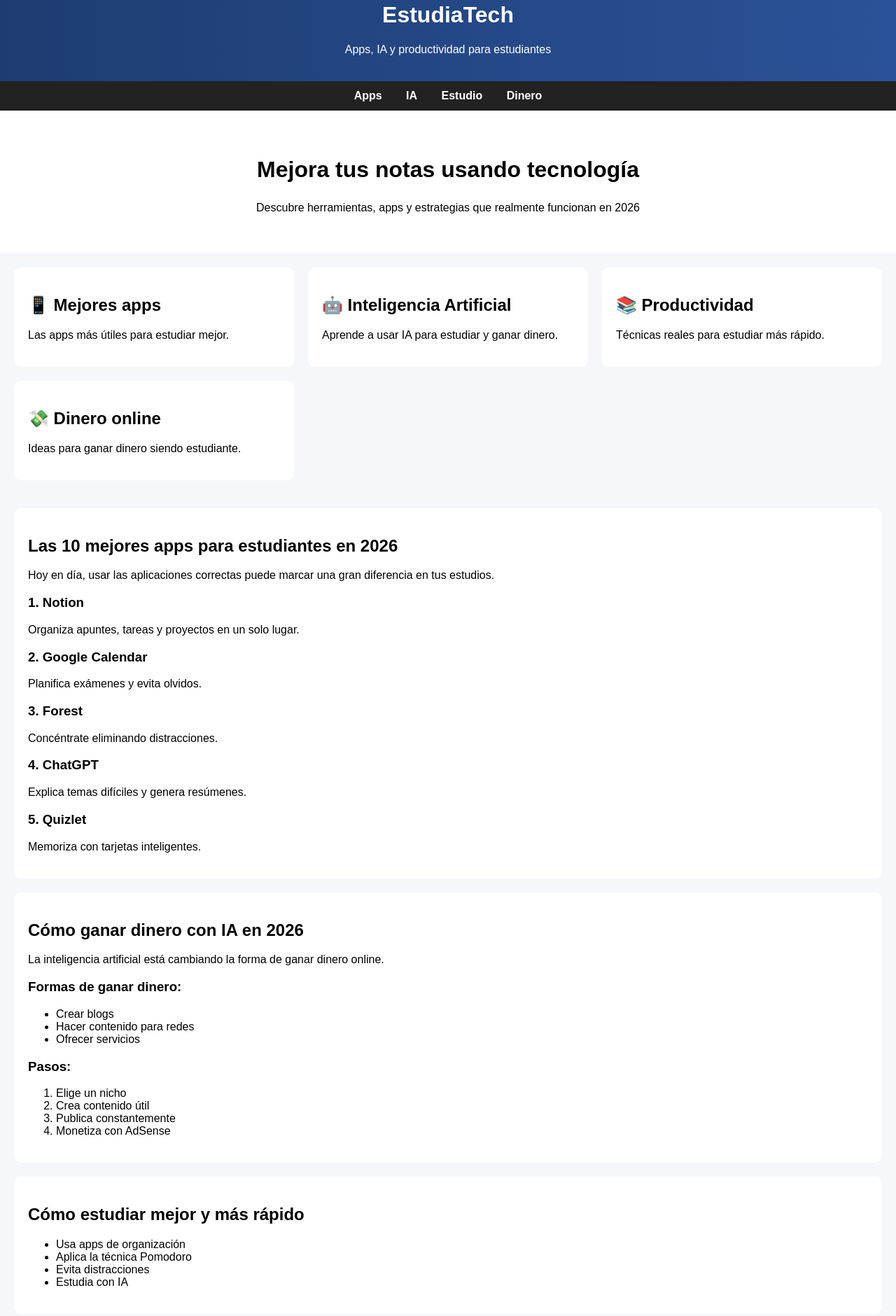
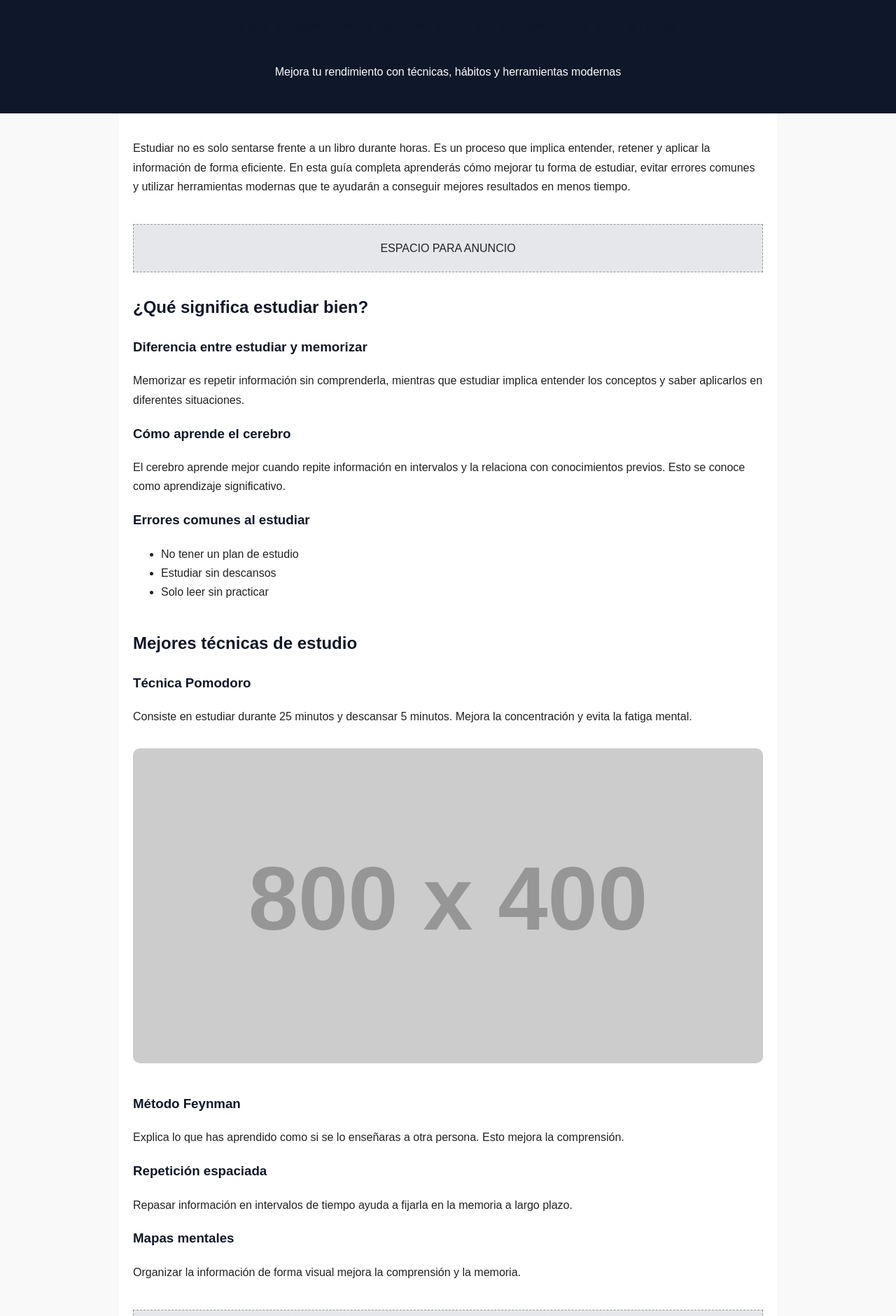
Before and after one commit to danielmegiassantos007-rgb/estudiatech, a plain HTML site: page index.html in a window 1280 px wide. Shown: the part 38-1918 px from the top of the page at 70% size. Drawn offline with Linux system fonts and the light colour scheme; placeholder pictures from the web are drawn by us.

Commit message:
Update index.html

```diff
--- a/index.html
+++ b/index.html
@@ -1,89 +1,49 @@
+
 <!DOCTYPE html>
 <html lang="es">
 <head>
 <meta charset="UTF-8">
 <meta name="viewport" content="width=device-width, initial-scale=1.0">
-<title>EstudiaTech | Apps, IA y productividad para estudiantes</title>
-
-<meta name="description" content="Descubre las mejores apps, herramientas de IA y métodos de estudio para mejorar tus notas y ganar dinero online siendo estudiante.">
-
-<!-- Google AdSense -->
-<!-- Pega aquí tu código cuando lo tengas -->
+<title>Guía completa para estudiar mejor en 2026</title>
+<meta name="description" content="Aprende a estudiar mejor con técnicas, herramientas, hábitos y consejos avanzados. Guía completa optimizada para mejorar tu rendimiento académico.">
 
 <style>
 body {
+font-family: Arial, sans-serif;
+line-height: 1.7;
 margin: 0;
-font-family: Arial, sans-serif;
-background: #f5f7fa;
+background: #f9f9f9;
+color: #222;
 }
-
-/* HEADER */
 header {
-background: linear-gradient(90deg, #1e3c72, #2a5298);
+background: #0f172a;
 color: white;
-padding: 20px;
+padding: 30px;
 text-align: center;
 }
-
-/* NAV */
-nav {
-background: #222;
-padding: 12px;
-text-align: center;
-}
-nav a {
-color: white;
-margin: 15px;
-text-decoration: none;
-font-weight: bold;
-}
-nav a:hover {
-color: #00d4ff;
-}
-
-/* HERO */
-.hero {
-padding: 40px;
-text-align: center;
+main {
+max-width: 900px;
+margin: auto;
+padding: 20px;
 background: white;
 }
-.hero h1 {
-font-size: 2em;
+h1, h2, h3 {
+color: #0f172a;
 }
-
-/* GRID */
-.grid {
-display: grid;
-grid-template-columns: repeat(auto-fit, minmax(300px, 1fr));
-gap: 20px;
-padding: 20px;
+section {
+margin-bottom: 40px;
 }
-
-/* CARD */
-.card {
-background: white;
-padding: 20px;
-border-radius: 10px;
-transition: 0.3s;
-}
-.card:hover {
-transform: translateY(-5px);
-}
-
-/* ARTICLE */
-article {
-padding: 20px;
-background: white;
-margin: 20px;
-border-radius: 10px;
-}
-
-/* FOOTER */
-footer {
-background: #111;
-color: white;
+.ad {
+background: #e5e7eb;
 text-align: center;
 padding: 20px;
+margin: 30px 0;
+border: 1px dashed #999;
+}
+img {
+width: 100%;
+border-radius: 10px;
+margin: 15px 0;
 }
 </style>
 </head>
@@ -91,120 +51,170 @@ padding: 20px;
 <body>
 
 <header>
-<h1>EstudiaTech</h1>
-<p>Apps, IA y productividad para estudiantes</p>
+<h1>Guía completa para estudiar mejor en 2026</h1>
+<p>Mejora tu rendimiento con técnicas, hábitos y herramientas modernas</p>
 </header>
 
-<nav>
-<a href="#apps">Apps</a>
-<a href="#ia">IA</a>
-<a href="#estudio">Estudio</a>
-<a href="#dinero">Dinero</a>
-</nav>
+<main>
 
-<section class="hero">
-<h1>Mejora tus notas usando tecnología</h1>
-<p>Descubre herramientas, apps y estrategias que realmente funcionan en 2026</p>
+<section>
+<p>
+Estudiar no es solo sentarse frente a un libro durante horas. Es un proceso que implica entender, retener y aplicar la información de forma eficiente. En esta guía completa aprenderás cómo mejorar tu forma de estudiar, evitar errores comunes y utilizar herramientas modernas que te ayudarán a conseguir mejores resultados en menos tiempo.
+</p>
 </section>
 
-<section class="grid">
+<div class="ad">ESPACIO PARA ANUNCIO</div>
 
-<div class="card">
-<h2>📱 Mejores apps</h2>
-<p>Las apps más útiles para estudiar mejor.</p>
-</div>
+<section>
+<h2>¿Qué significa estudiar bien?</h2>
 
-<div class="card">
-<h2>🤖 Inteligencia Artificial</h2>
-<p>Aprende a usar IA para estudiar y ganar dinero.</p>
-</div>
+<h3>Diferencia entre estudiar y memorizar</h3>
+<p>
+Memorizar es repetir información sin comprenderla, mientras que estudiar implica entender los conceptos y saber aplicarlos en diferentes situaciones.
+</p>
 
-<div class="card">
-<h2>📚 Productividad</h2>
-<p>Técnicas reales para estudiar más rápido.</p>
-</div>
+<h3>Cómo aprende el cerebro</h3>
+<p>
+El cerebro aprende mejor cuando repite información en intervalos y la relaciona con conocimientos previos. Esto se conoce como aprendizaje significativo.
+</p>
 
-<div class="card">
-<h2>💸 Dinero online</h2>
-<p>Ideas para ganar dinero siendo estudiante.</p>
-</div>
-
+<h3>Errores comunes al estudiar</h3>
+<ul>
+<li>No tener un plan de estudio</li>
+<li>Estudiar sin descansos</li>
+<li>Solo leer sin practicar</li>
+</ul>
 </section>
 
-<!-- ARTÍCULOS -->
+<section>
+<h2>Mejores técnicas de estudio</h2>
 
-<article id="apps">
-<h2>Las 10 mejores apps para estudiantes en 2026</h2>
+<h3>Técnica Pomodoro</h3>
+<p>
+Consiste en estudiar durante 25 minutos y descansar 5 minutos. Mejora la concentración y evita la fatiga mental.
+</p>
+<img src="https://via.placeholder.com/800x400" alt="Técnica Pomodoro ejemplo">
 
-<p>Hoy en día, usar las aplicaciones correctas puede marcar una gran diferencia en tus estudios.</p>
+<h3>Método Feynman</h3>
+<p>
+Explica lo que has aprendido como si se lo enseñaras a otra persona. Esto mejora la comprensión.
+</p>
 
-<h3>1. Notion</h3>
-<p>Organiza apuntes, tareas y proyectos en un solo lugar.</p>
+<h3>Repetición espaciada</h3>
+<p>
+Repasar información en intervalos de tiempo ayuda a fijarla en la memoria a largo plazo.
+</p>
 
-<h3>2. Google Calendar</h3>
-<p>Planifica exámenes y evita olvidos.</p>
+<h3>Mapas mentales</h3>
+<p>
+Organizar la información de forma visual mejora la comprensión y la memoria.
+</p>
+</section>
 
-<h3>3. Forest</h3>
-<p>Concéntrate eliminando distracciones.</p>
+<div class="ad">ESPACIO PARA ANUNCIO</div>
 
-<h3>4. ChatGPT</h3>
-<p>Explica temas difíciles y genera resúmenes.</p>
+<section>
+<h2>Cómo organizar tu tiempo de estudio</h2>
 
-<h3>5. Quizlet</h3>
-<p>Memoriza con tarjetas inteligentes.</p>
+<h3>Crear un horario efectivo</h3>
+<p>
+Divide el contenido en bloques y asigna tiempos específicos para cada tarea.
+</p>
 
-</article>
+<h3>Cuántas horas estudiar</h3>
+<p>
+Depende de tus objetivos, pero la calidad del estudio es más importante que la cantidad.
+</p>
 
-<article id="ia">
-<h2>Cómo ganar dinero con IA en 2026</h2>
+<h3>Mañana vs noche</h3>
+<p>
+Algunas personas rinden mejor por la mañana, otras por la noche. Encuentra tu mejor momento.
+</p>
+</section>
 
-<p>La inteligencia artificial está cambiando la forma de ganar dinero online.</p>
+<section>
+<h2>Herramientas y apps para estudiar</h2>
 
-<h3>Formas de ganar dinero:</h3>
+<h3>Apps de organización</h3>
+<p>Notion, Google Calendar, Trello</p>
+
+<h3>Apps de concentración</h3>
+<p>Forest, Focus To-Do</p>
+
+<h3>IA para estudiar</h3>
+<p>
+Herramientas de inteligencia artificial pueden ayudarte a resumir textos, generar preguntas y mejorar tu aprendizaje.
+</p>
+</section>
+
+<div class="ad">ESPACIO PARA ANUNCIO</div>
+
+<section>
+<h2>Cómo preparar exámenes</h2>
+
+<h3>Antes del examen</h3>
+<p>
+Repasa los conceptos clave y haz simulacros.
+</p>
+
+<h3>El día antes</h3>
+<p>
+Descansa bien y evita estudiar cosas nuevas.
+</p>
+
+<h3>Durante el examen</h3>
+<p>
+Lee bien las preguntas y gestiona tu tiempo.
+</p>
+</section>
+
+<section>
+<h2>Hábitos que mejoran el rendimiento</h2>
+
+<h3>Sueño</h3>
+<p>Dormir bien mejora la memoria.</p>
+
+<h3>Alimentación</h3>
+<p>Una dieta equilibrada ayuda al rendimiento mental.</p>
+
+<h3>Ejercicio</h3>
+<p>Mejora la concentración y reduce el estrés.</p>
+</section>
+
+<section>
+<h2>Errores que debes evitar</h2>
 <ul>
-<li>Crear blogs</li>
-<li>Hacer contenido para redes</li>
-<li>Ofrecer servicios</li>
+<li>Procrastinar</li>
+<li>No descansar</li>
+<li>No practicar</li>
 </ul>
+</section>
 
-<h3>Pasos:</h3>
-<ol>
-<li>Elige un nicho</li>
-<li>Crea contenido útil</li>
-<li>Publica constantemente</li>
-<li>Monetiza con AdSense</li>
-</ol>
+<section>
+<h2>Consejos avanzados</h2>
+<ul>
+<li>Estudio activo</li>
+<li>Eliminar distracciones</li>
+<li>Tener objetivos claros</li>
+</ul>
+</section>
 
-</article>
+<section>
+<h2>Preguntas frecuentes</h2>
 
-<article id="estudio">
-<h2>Cómo estudiar mejor y más rápido</h2>
+<h3>¿Cuántas horas estudiar?</h3>
+<p>Depende de tus objetivos.</p>
 
-<ul>
-<li>Usa apps de organización</li>
-<li>Aplica la técnica Pomodoro</li>
-<li>Evita distracciones</li>
-<li>Estudia con IA</li>
-</ul>
+<h3>¿Cuál es la mejor técnica?</h3>
+<p>No hay una única, combina varias.</p>
 
-</article>
+<h3>¿Cómo concentrarse?</h3>
+<p>Elimina distracciones y usa técnicas como Pomodoro.</p>
+</section>
 
-<article id="dinero">
-<h2>Cómo ganar dinero siendo estudiante</h2>
+<div class="ad">ESPACIO PARA ANUNCIO FINAL</div>
 
-<ul>
-<li>Freelance</li>
-<li>Crear contenido</li>
-<li>Vender apuntes</li>
-</ul>
-
-</article>
-
-<footer>
-<p>© 2026 EstudiaTech</p>
-<p>Contacto: contacto@estudiatech.com</p>
-<p>Política de privacidad | Aviso legal</p>
-</footer>
+</main>
 
 </body>
 </html>
```
